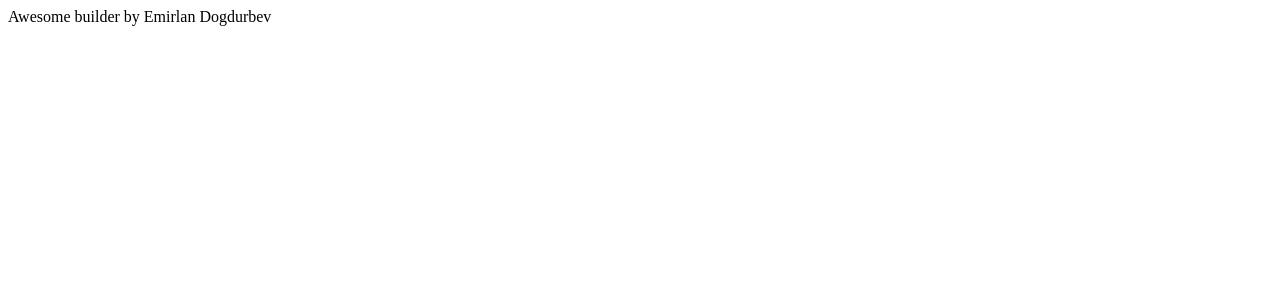
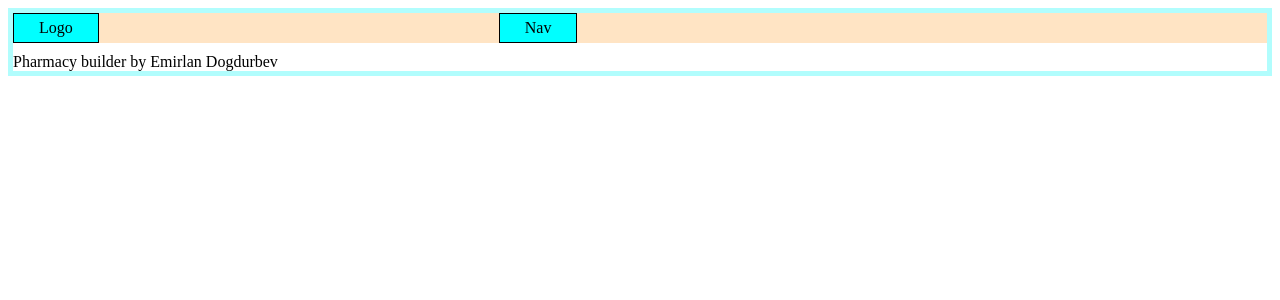
Before and after one commit to EmirlanDogdurbaev/builder, a React (Create React App) app: page / in a window 1280 px wide. Shown: the top 300 px of the page. Built offline with nearby package versions, Linux system fonts and the light colour scheme.

Commit message:
added Logo,Nav,Layout,Toolbor

```diff
--- a/src/App.js
+++ b/src/App.js
@@ -1,7 +1,14 @@
+import Layout from "./components/Layout/Layout";
+import Toolbar from "./components/Toolbar/Toolbar";
+
 function App() {
   return (
     <div className="App">
-     Awesome builder by Emirlan Dogdurbev
+     <Layout>
+
+       Pharmacy builder by Emirlan Dogdurbev
+     </Layout>
+
     </div>
   );
 }
--- /dev/null
+++ b/src/components/Layout/Layout.js
@@ -0,0 +1,14 @@
+import Toolbar from "../Toolbar/Toolbar";
+import classes from "./Layout.module.css"
+
+const Layout = ({ children }) => {
+    return (
+        <div className={classes.Layout}>
+               <Toolbar/>
+            {children}
+
+        </div>
+    );
+}
+
+export default Layout;
--- /dev/null
+++ b/src/components/Layout/Layout.module.css
@@ -0,0 +1,4 @@
+.Layout{
+    border: 5px solid rgb(177, 253, 253);
+
+}
--- /dev/null
+++ b/src/components/Logo/Logo.js
@@ -0,0 +1,11 @@
+import classes from "./Logo.module.css"
+
+const Logo = ({ }) => {
+    return (
+        <div className={classes.Logo}>
+            Logo
+        </div>
+    );
+}
+
+export default Logo;
--- /dev/null
+++ b/src/components/Logo/Logo.module.css
@@ -0,0 +1,6 @@
+.Logo{
+    margin-right: 200px;
+    background-color: aqua;
+    border: solid 1.5px black;
+    padding: 5px 25px;
+}
--- /dev/null
+++ b/src/components/Nav/Nav.js
@@ -0,0 +1,11 @@
+import classes from "./Nav.module.css"
+
+const Nav = ({ }) => {
+    return (
+        <div className={classes.Nav}>
+            Nav
+        </div>
+    );
+}
+
+export default Nav;
--- /dev/null
+++ b/src/components/Nav/Nav.module.css
@@ -0,0 +1,6 @@
+.Nav{
+    margin-left: 200px;
+    background-color: aqua;
+    border: solid 1.5px black;
+    padding: 5px 25px;
+}
--- /dev/null
+++ b/src/components/Toolbar/Toolbar.js
@@ -0,0 +1,14 @@
+import Logo from "../Logo/Logo"
+import Nav from "../Nav/Nav"
+import classes from "./Toolbar.module.css"
+
+const Toolbar = ({ }) => {
+    return (
+        <div className={classes.Toolbar}>
+            <Logo/>
+            <Nav/>
+        </div>
+    );
+}
+
+export default Toolbar;
--- /dev/null
+++ b/src/components/Toolbar/Toolbar.module.css
@@ -0,0 +1,6 @@
+.Toolbar{
+    display: flex;
+    background-color: bisque;
+    margin-bottom: 10px;
+
+}
```
